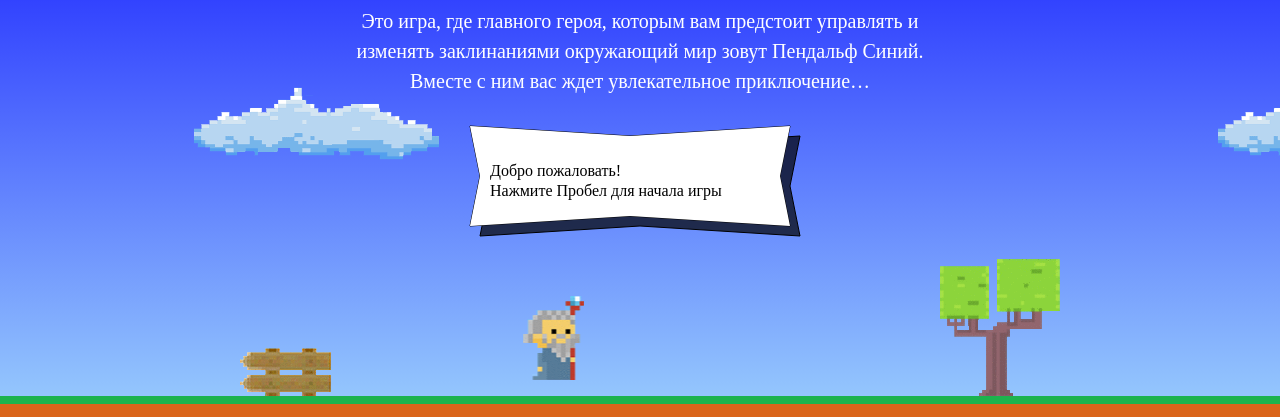
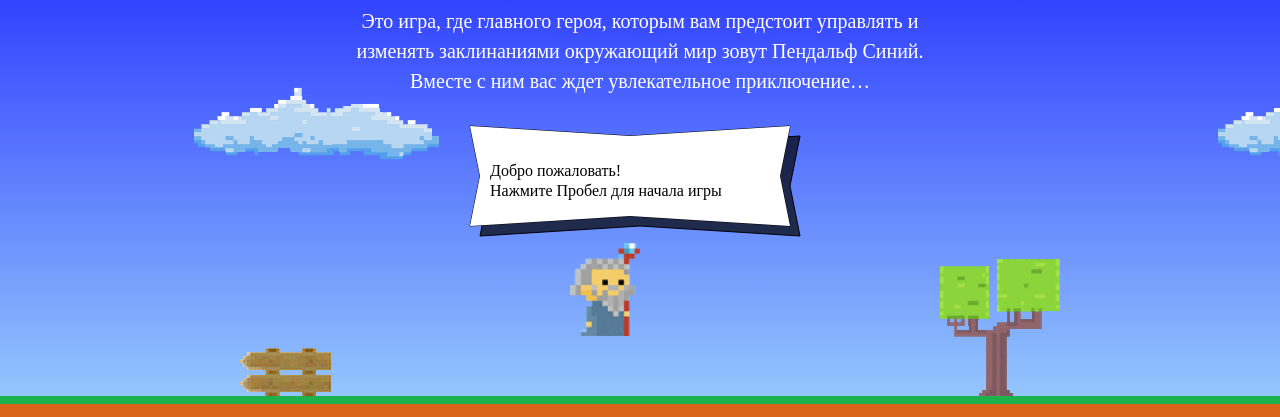
Before and after one commit to evstigney/503705-code-and-magick-18, a website: page index.html in a window 1280 px wide. Shown: the part 203-620 px from the top of the page. Drawn offline with Linux system fonts and the light colour scheme; a web font is replaced by a local one.

Commit message:
выполнила первое задание

```diff
--- a/index.html
+++ b/index.html
@@ -181,6 +181,33 @@
   </div>
 </template>
 
+<script>
+  var fireballSize = 22;
+  var getFireballSpeed = function (left) {
+    var speed = 0;
+    if (left) {
+      speed = 5;
+    } else {
+      speed = 2;
+    }
+    return speed;
+  };
+  wizardSpeed = 7;
+  wizardWidth = 70;
+  var getWizardHeight = function () {
+    var height = 1.337 * wizardWidth;
+    return height;
+  };
+  var getWizardX = function (width) {
+    var positionX = width / 2 - wizardWidth;
+    return positionX;
+  };
+  var getWizardY = function (height) {
+    var positionY = height / 3 + getWizardHeight() / 2;
+    return positionY;
+  };
+</script>
+
 <script src="js/game.js"></script>
 
 </body>
```
